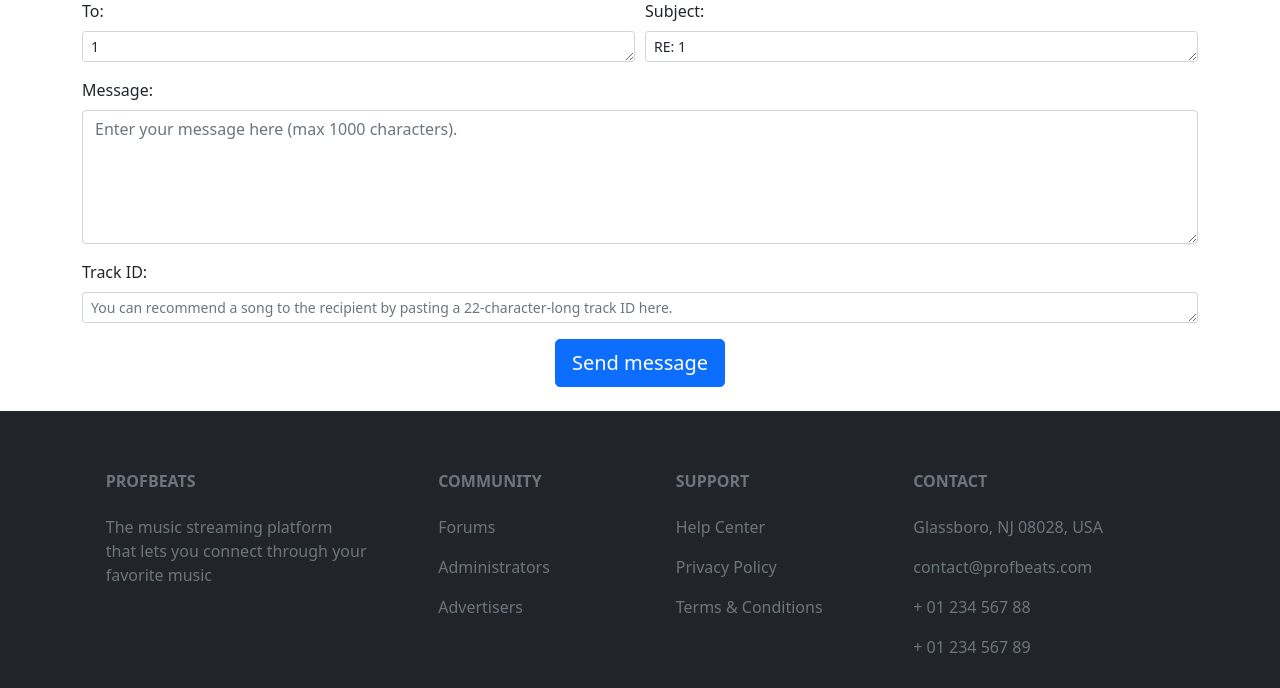
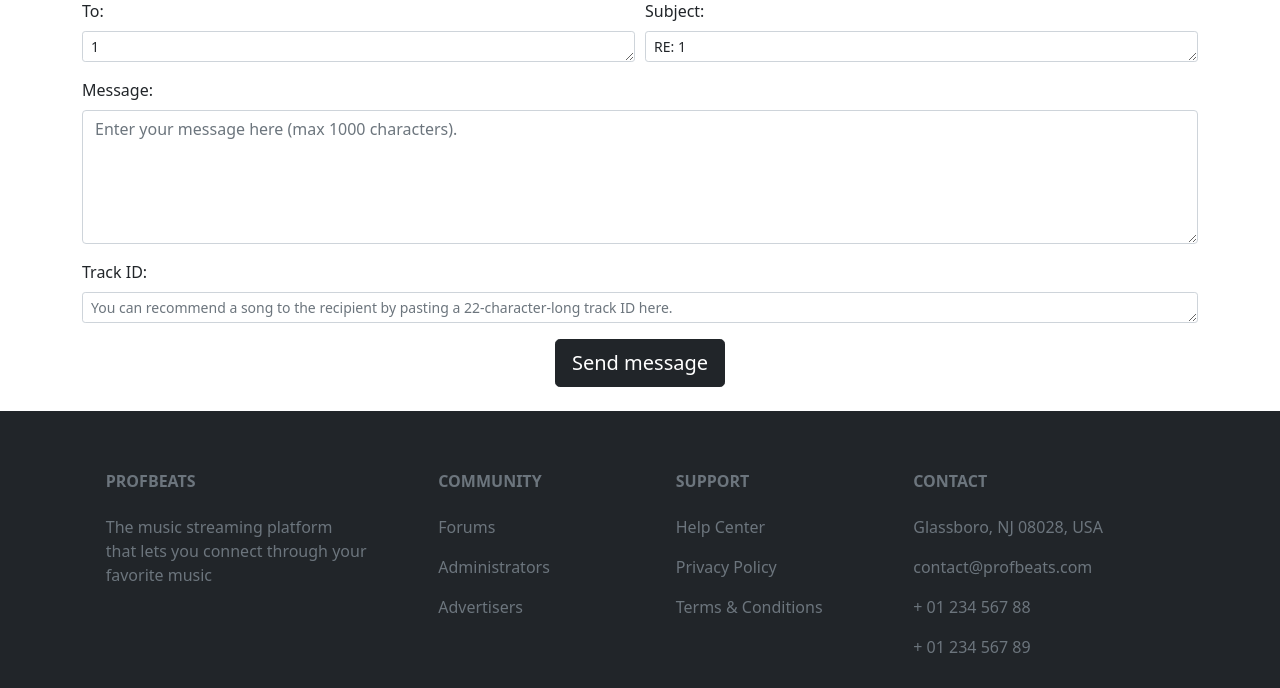
Before and after one commit to LucasGrebe/Senior-Project-Spring-2022, a Django app: page /messager/replymessage/1/1/ in a window 1280 px wide. Shown: the part 346-1034 px from the top of the page. Run offline with Django 4.2, Linux system fonts and the light colour scheme; some libraries are stand-ins or nearby versions.

Commit message:
Update writemessage.html

```diff
--- a/Profbeats/messager/templates/messager/writemessage.html
+++ b/Profbeats/messager/templates/messager/writemessage.html
@@ -33,7 +33,7 @@
         <textarea class="form-control form-control-sm" id="track_id" name="track_id" placeholder="You can recommend a song to the recipient by pasting a 22-character-long track ID here." rows="1" maxlength="22"></textarea>
     </div>
     <center>
-        <input class="btn btn-primary btn-lg" type="submit" value="Send message">
+        <input class="btn btn-dark btn-lg" type="submit" value="Send message">
     </center>
 </form>
 <br>
```
